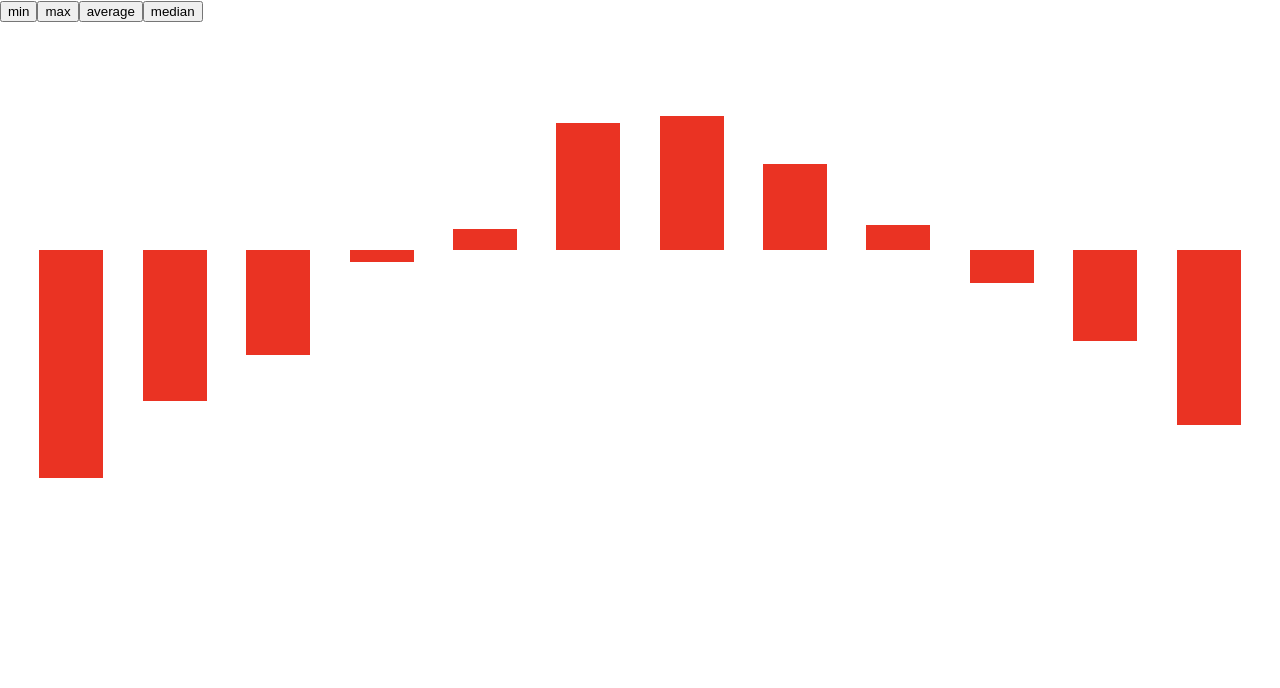
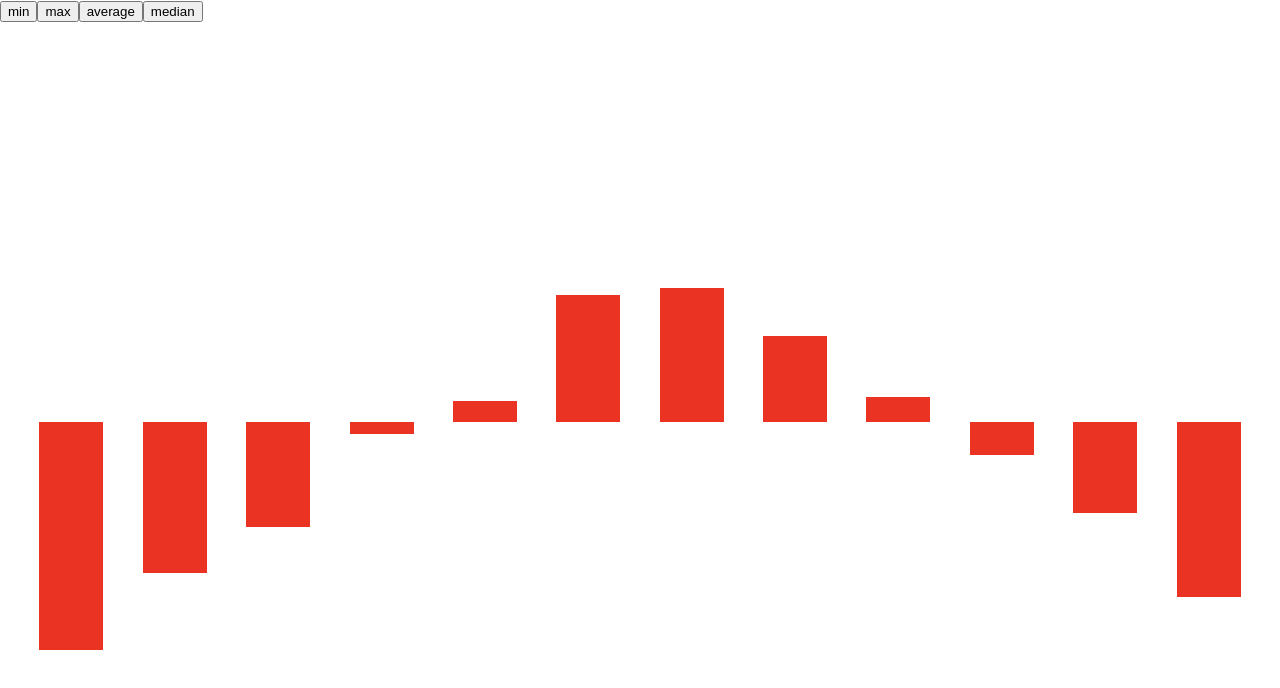
Before and after one commit to federikos/test-chart, a React (Create React App) app: page / in a window 1280 px wide. Shown: the top 688 px of the page. Built offline with nearby package versions, Linux system fonts and the light colour scheme.

Commit message:
add PropTypes to components

```diff
--- a/src/App.css
+++ b/src/App.css
@@ -1,7 +1,11 @@
 .chart {
+  padding-top: 65px;
+  height: calc(50vh - 65px);
+  padding-bottom: calc(50vh - 25px);
   display: flex;
   justify-content: space-evenly;
   align-items: flex-end;
+  overflow-x: hidden;
 }
 
 .column {
--- a/src/components/Column.js
+++ b/src/components/Column.js
@@ -20,7 +20,7 @@ const Column = ({ monthData, type, month }) => {
       average,
       median
     })
-  }, []);
+  }, [monthData]);
 
   return (
     <div className='column'
@@ -32,7 +32,7 @@ const Column = ({ monthData, type, month }) => {
       onMouseLeave={() => setIsHover(false)} >
       {
         isHover
-          ? <div style={{position: 'absolute', top: -45, zIndex: 1}}>{`${month} ${heights[type].toFixed(2)}`}</div>
+          ? <div style={{position: 'absolute', top: -45, zIndex: 2}}>{`${month} ${heights[type].toFixed(2)}`}</div>
           : null
       }
     </div>
@@ -40,7 +40,12 @@ const Column = ({ monthData, type, month }) => {
 };
 
 Column.propTypes = {
-
+  monthData: PropTypes.arrayOf(PropTypes.shape({
+    date: PropTypes.string.isRequired,
+    value: PropTypes.string.isRequired
+  })),
+  type: PropTypes.string.isRequired,
+  month: PropTypes.string.isRequired
 };
 
 export default Column;
--- a/src/components/Toolbar.js
+++ b/src/components/Toolbar.js
@@ -15,7 +15,8 @@ const Toolbar = ({type, setType}) => {
 };
 
 Toolbar.propTypes = {
-
+  type: PropTypes.string.isRequired,
+  setType: PropTypes.func.isRequired
 };
 
 export default Toolbar;
```
